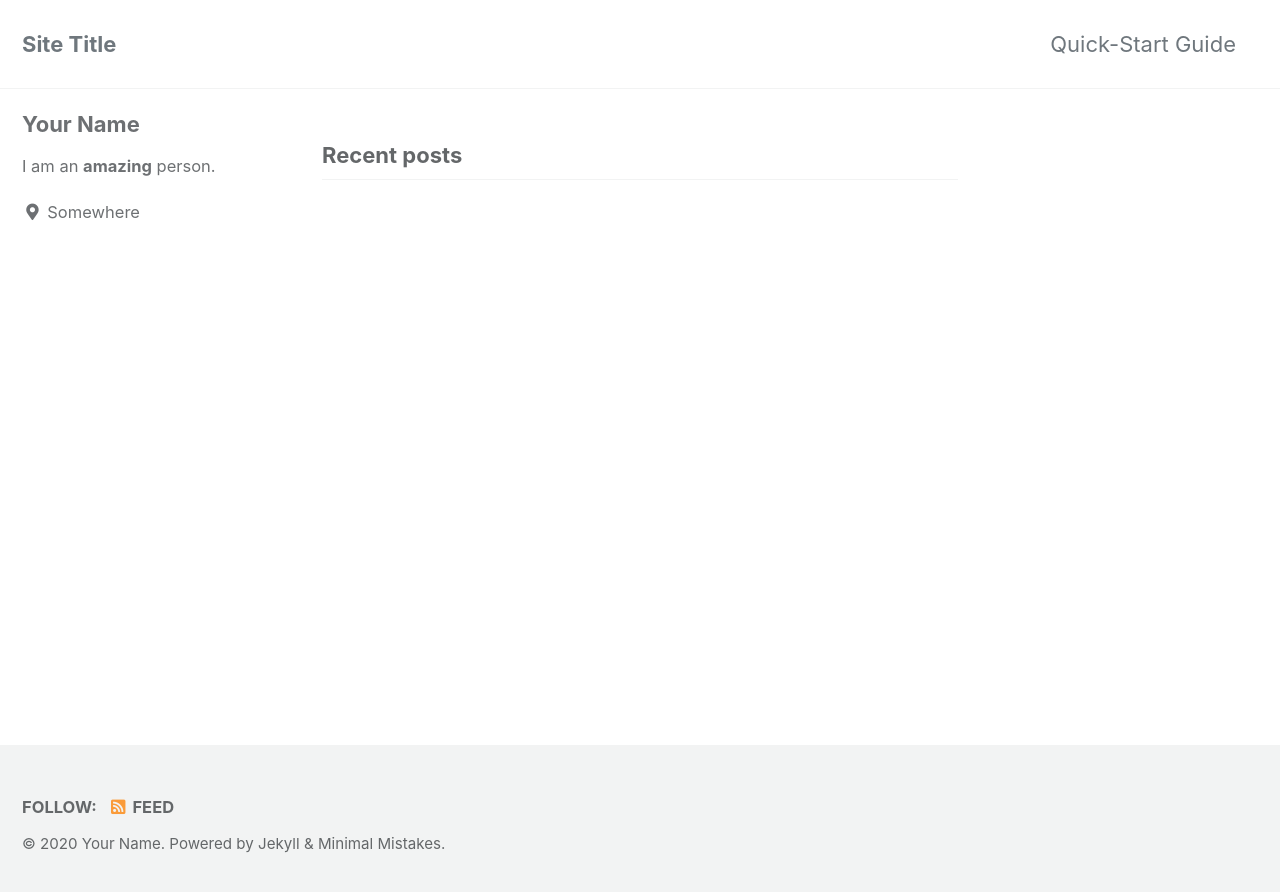
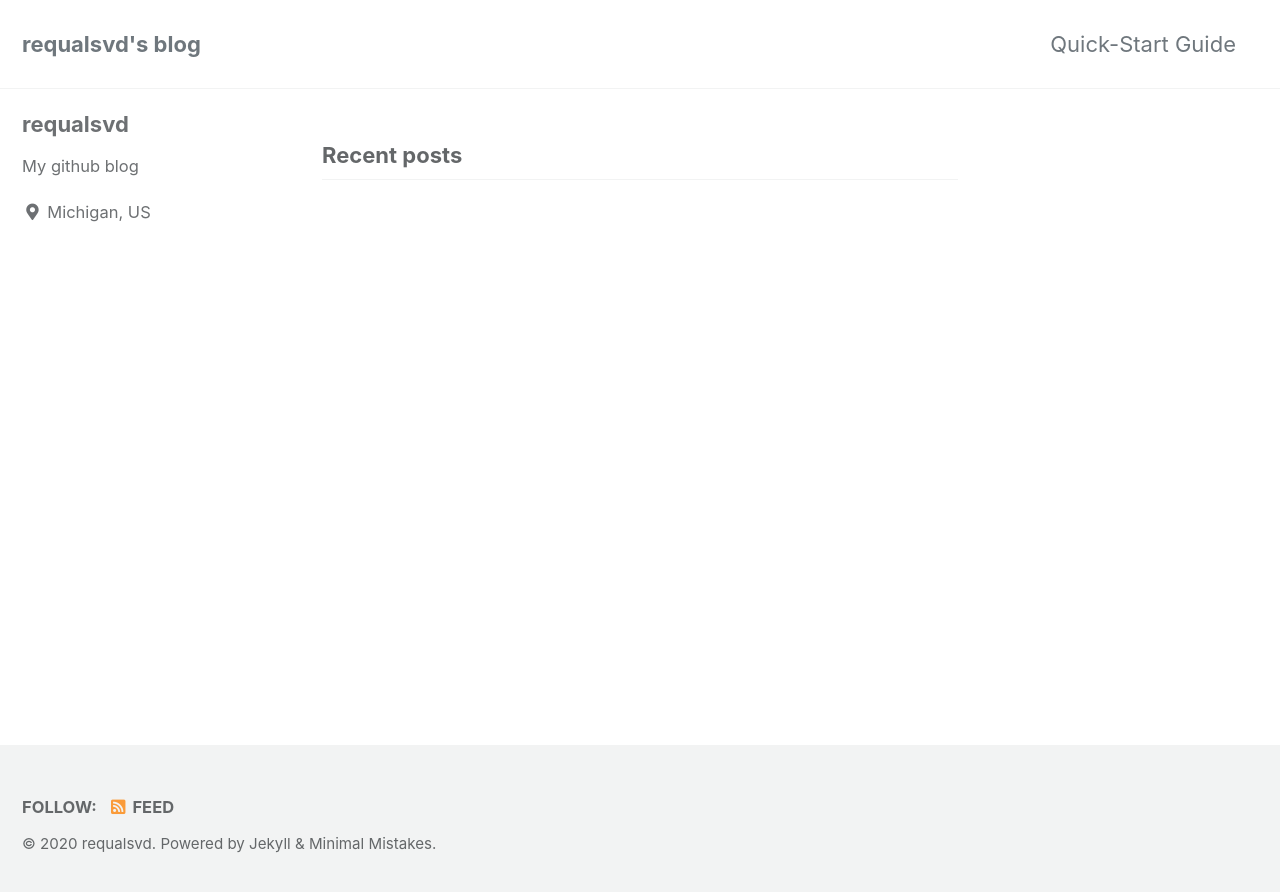
Before and after one commit to requalsvd/requalsvd.github.io, a Jekyll site: the page built from index.html, in a window 1280 px wide. Shown: the top 892 px of the page. Built offline with Jekyll 4.4.1, drawn with Linux system fonts in a browser that asks for light colours; cached includes are drawn as plain includes; the list of posts is cut into pages by our own code.

Commit message:
Update _config.yml

```diff
--- a/_config.yml
+++ b/_config.yml
@@ -16,12 +16,12 @@ minimal_mistakes_skin    : "default" # "air", "aqua", "contrast", "dark", "dirt"
 
 # Site Settings
 locale                   : "en-US"
-title                    : "Site Title"
+title                    : "requalsvd's blog"
 title_separator          : "-"
 subtitle                 : # site tagline that appears below site title in masthead
-name                     : "Your Name"
-description              : "An amazing website."
-url                      : # the base hostname & protocol for your site e.g. "https://mmistakes.github.io"
+name                     : "requalsvd"
+description              : "My blog"
+url                      : "https://requalsvd.github.io" # the base hostname & protocol for your site e.g. "https://mmistakes.github.io"
 baseurl                  : # the subpath of your site, e.g. "/blog"
 repository               : # GitHub username/repo-name e.g. "mmistakes/minimal-mistakes"
 teaser                   : # path of fallback teaser image, e.g. "/assets/images/500x300.png"
@@ -93,10 +93,10 @@ analytics:
 
 # Site Author
 author:
-  name             : "Your Name"
+  name             : "requalsvd"
   avatar           : # path of avatar image, e.g. "/assets/images/bio-photo.jpg"
-  bio              : "I am an **amazing** person."
-  location         : "Somewhere"
+  bio              : "My github blog"
+  location         : "Michigan, US"
   email            :
   links:
     - label: "Email"
```
